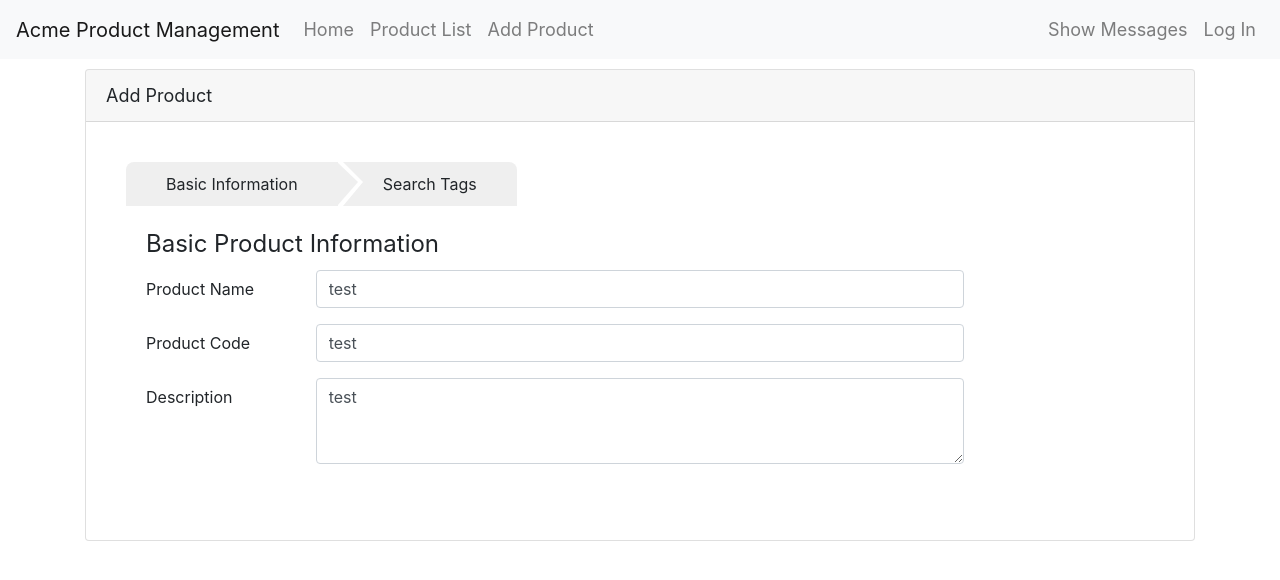
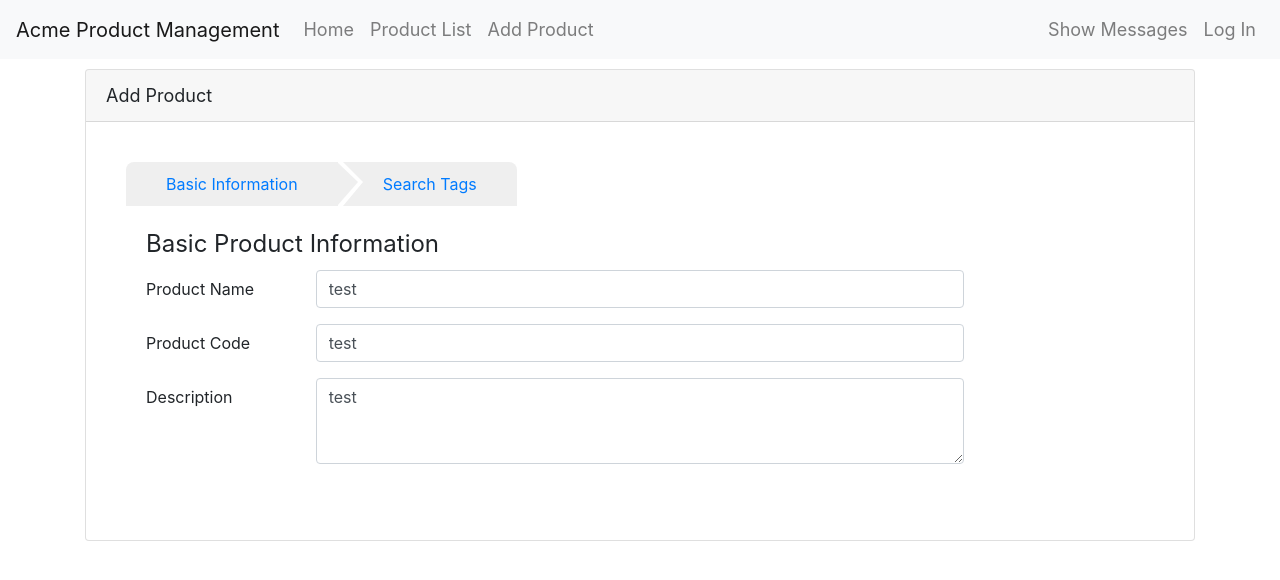
Before and after one commit to hanzpeng/angular-routing, an Angular app: page /products/0/edit/info in a window 1280 px wide. Shown: the top 580 px of the page. Built offline with nearby package versions, Linux system fonts and the light colour scheme; what angular-in-memory-web-api would draw is missing.

Commit message:
add link

```diff
--- a/src/app/products/product-edit/product-edit.component.html
+++ b/src/app/products/product-edit/product-edit.component.html
@@ -8,10 +8,10 @@
     <div class="card-body"
          *ngIf="product">
       <div class="wizard">
-        <a>
+        <a [routerLink]="['/products', product.id, 'edit', 'info']">
           Basic Information
         </a>
-        <a>
+        <a [routerLink]="['tags']">
           Search Tags
         </a>
       </div>
```
